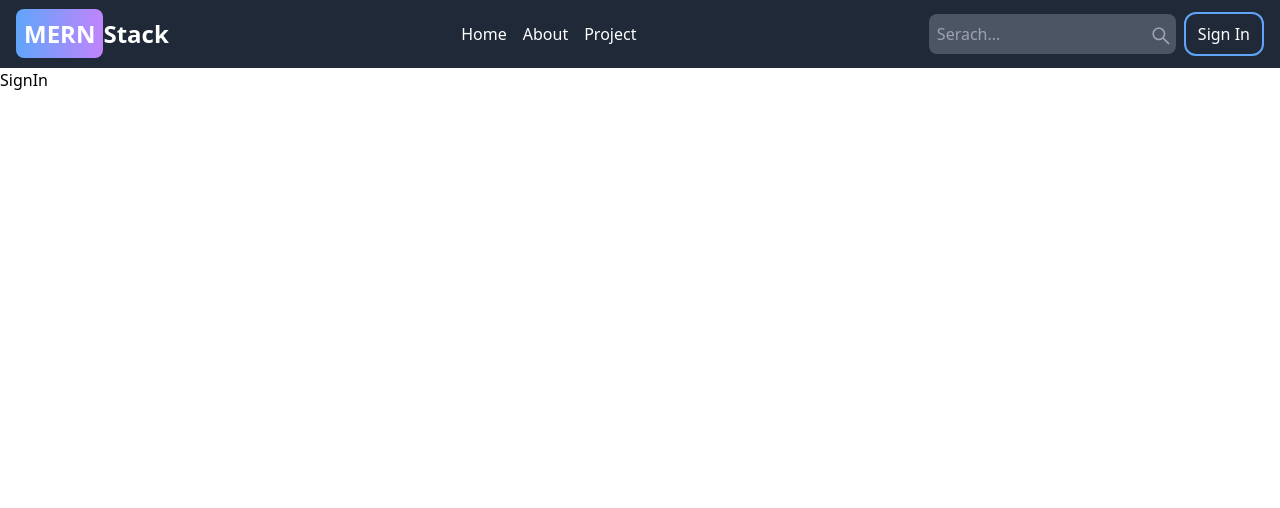
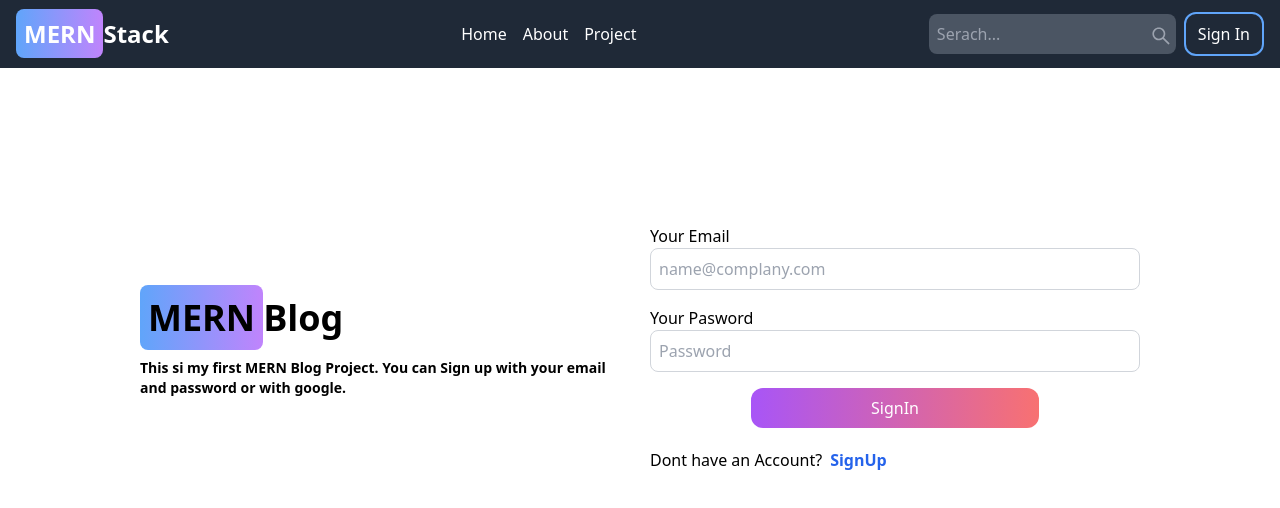
Before and after one commit to PardeepDeveloperIIOT/mern-blog, a React (Vite) app in the folder client/: page /sign-in in a window 1280 px wide. Shown: the top 508 px of the page. Built offline with nearby package versions, Linux system fonts and the light colour scheme.

Commit message:
Add functionality to the sign In page using redux toolkit

```diff
--- a/client/src/components/NavBarHeader.jsx
+++ b/client/src/components/NavBarHeader.jsx
@@ -37,9 +37,12 @@ const NavBarHeader = () => {
             <button className="lg:hidden btn px-4 py-3 border border-gray-500 rounded-lg">
               <AiOutlineSearch></AiOutlineSearch>
             </button>
-            <button className="px-3 py-2 border-2 border-blue-400 rounded-xl hover:bg-gradient-to-r from-blue-400 to-pink-400 transition-500 ease-in-out">
+            <Link
+              to={"/sign-in"}
+              className="px-3 py-2 border-2 border-blue-400 rounded-xl hover:bg-gradient-to-r from-blue-400 to-pink-400 transition-500 ease-in-out"
+            >
               Sign In
-            </button>
+            </Link>
           </div>
         </div>
       </div>
--- a/client/src/features/user/userSlice.js
+++ b/client/src/features/user/userSlice.js
@@ -16,7 +16,27 @@ export const register = createAsyncThunk(
       return data;
     } catch (error) {
       return rejectWithValue(
-        error.response?.data || "REgistration fail please try again",
+        error.response?.data || "Registration fail please try again",
+      );
+    }
+  },
+);
+//----------------SignIn api call
+export const login = createAsyncThunk(
+  "user/login",
+  async (userData, { rejectWithValue }) => {
+    try {
+      const config = {
+        "Content-Type": "application/json",
+      };
+      const { data } = await axios.post("/api/v1/signin", userData, config, {
+        withCredentials: true,
+      });
+      console.log("Login Data:-", data);
+      return data;
+    } catch (error) {
+      return rejectWithValue(
+        error.response?.data || "Login fail please try again",
       );
     }
   },
@@ -56,6 +76,26 @@ const userSlice = createSlice({
       .addCase(register.rejected, (state, action) => {
         state.loading = false;
         state.error = action.payload?.message || "Signup Error";
+        state.user = null;
+        state.isAuthenticated = false;
+      });
+    builder
+      .addCase(login.pending, (state) => {
+        state.loading = true;
+        state.error = null;
+      })
+      .addCase(login.fulfilled, (state, action) => {
+        state.loading = false;
+        state.error = null;
+        state.user = action.payload?.user || null;
+        state.success = action.payload.success;
+        state.isAuthenticated = Boolean(action.payload?.user);
+      })
+      .addCase(login.rejected, (state, action) => {
+        state.loading = false;
+        state.error = action.payload?.message || "Login Error";
+        state.user = null;
+        state.isAuthenticated = false;
       });
   },
 });
--- a/client/src/pages/SignIn.jsx
+++ b/client/src/pages/SignIn.jsx
@@ -1,7 +1,108 @@
-import React from "react";
+import React, { useEffect, useState } from "react";
+import { Link, useNavigate } from "react-router-dom";
+import ButtonAccount from "../components/ButtonAccount";
+import { useDispatch, useSelector } from "react-redux";
+import { login, removeError, removeSuccess } from "../features/user/userSlice";
+import { toast } from "react-toastify";
 
 const SignIn = () => {
-  return <div>SignIn</div>;
+  const dispatch = useDispatch();
+  const { success, error } = useSelector((state) => state.user);
+  const navigate = useNavigate();
+  const [userData, setUserData] = useState({
+    email: "",
+    password: "",
+  });
+
+  const handleChange = (e) => {
+    setUserData((data) => ({ ...data, [e.target.name]: e.target.value }));
+  };
+
+  const HandleSignInFormSubmit = async (e) => {
+    e.preventDefault();
+    dispatch(login(userData));
+  };
+
+  useEffect(() => {
+    if (error) {
+      toast.error(error);
+      dispatch(removeError());
+    }
+  }, [dispatch, error]);
+
+  useEffect(() => {
+    if (success) {
+      toast.success("Login Successful");
+      dispatch(removeSuccess());
+      navigate("/");
+    }
+  }, [dispatch, success]);
+  return (
+    <>
+      <div className="max-w-screen-lg min-h-screen mt-36 mx-auto">
+        <div className=" flex p-3 flex-col md:flex-row md:items-center gap-5">
+          {/* left side */}
+          <div className="flex-1 left-side-conatiner text-4xl font-bold ">
+            <Link to={"/"}>
+              <span className="rounded-lg px-2 py-2 bg-gradient-to-r from-blue-400  to-purple-400">
+                MERN
+              </span>
+              Blog
+            </Link>
+            <p className="text-sm font-semibold mt-5">
+              This si my first MERN Blog Project. You can Sign up with your
+              email and password or with google.
+            </p>
+          </div>
+          {/* right side */}
+          <div className="flex-1 right-side-conatiner ">
+            <form
+              onSubmit={HandleSignInFormSubmit}
+              className="flex flex-col gap-4"
+            >
+              <div className="flex flex-col">
+                <label htmlFor="email" className="font-medium">
+                  Your Email
+                </label>
+                <input
+                  onChange={handleChange}
+                  type="text"
+                  name="email"
+                  value={userData.email}
+                  placeholder="name@complany.com"
+                  id="email"
+                  className="border border-gray-300 rounded-lg p-2"
+                />
+              </div>
+              <div className="flex flex-col">
+                <label htmlFor="password" className="font-medium">
+                  Your Pasword
+                </label>
+                <input
+                  onChange={handleChange}
+                  type="text"
+                  name="password"
+                  value={userData.password}
+                  placeholder="Password"
+                  id="password"
+                  className="border border-gray-300 rounded-lg p-2"
+                />
+              </div>
+              <div className="text-center">
+                <ButtonAccount title={"SignIn"}></ButtonAccount>
+              </div>
+            </form>
+            <div className="flex gap-2  mt-5">
+              <span className="font-medium">Dont have an Account?</span>
+              <Link to={"/sign-up"} className="text-blue-600 font-bold">
+                SignUp
+              </Link>
+            </div>
+          </div>
+        </div>
+      </div>
+    </>
+  );
 };
 
 export default SignIn;
--- a/client/src/pages/SignUp.jsx
+++ b/client/src/pages/SignUp.jsx
@@ -40,7 +40,7 @@ const SignUp = () => {
     if (success) {
       toast.success("Registration Successful");
       dispatch(removeSuccess());
-      navigate("/");
+      navigate("/sign-in");
     }
   }, [dispatch, success]);
   return (
```
